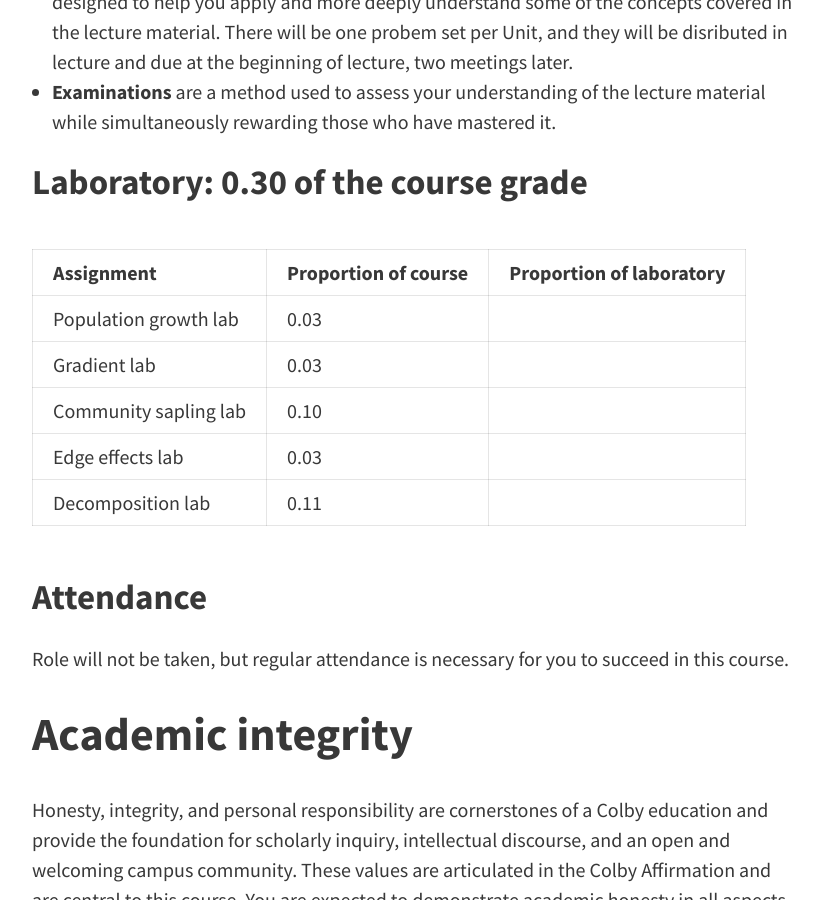
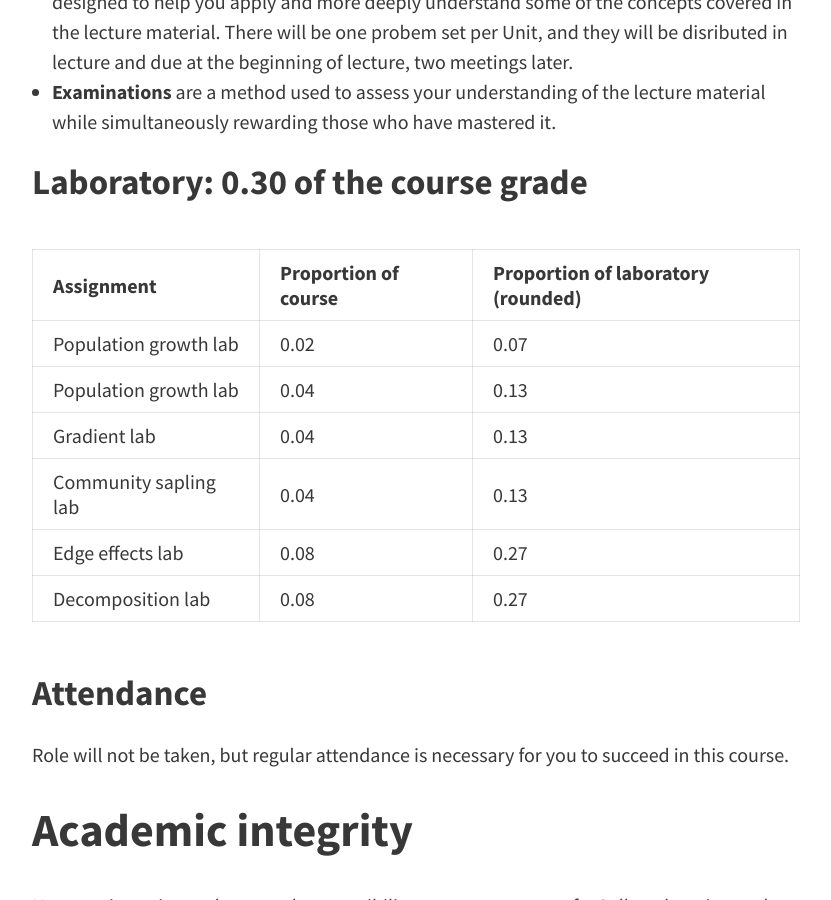
Before and after one commit to davan690/ColbyEcology.github.io, a Jekyll site: the page built from pages/syllabus.md, in a window 1280 px wide and 900 px high, scrolled down 4299 px. Shown: the whole window, without its empty margins (224-1055 px from the left). Built offline with Jekyll 4.4.1, drawn with Linux system fonts in a browser that asks for light colours.

Commit message:
lab syll point breakdown

```diff
--- a/pages/syllabus.md
+++ b/pages/syllabus.md
@@ -76,13 +76,14 @@ Examination III     | 0.15                    | 0.21
 
 ## Laboratory: 0.30 of the course grade
 
-Assignment              | Proportion of course | Proportion of laboratory           |
+Assignment              | Proportion of course | Proportion of laboratory (rounded) |
 :-----------------------|:---------------------|:-----------------------------------|
-Population growth lab   | 0.03                 |                                    |
-Gradient lab            | 0.03                 |                                    |
-Community sapling lab   | 0.10                 |                                    |
-Edge effects lab        | 0.03                 |                                    |
-Decomposition lab       | 0.11                 |                                    |
+Population growth lab   | 0.02                 | 0.07                               |
+Population growth lab   | 0.04                 | 0.13                               |
+Gradient lab            | 0.04                 | 0.13                               |
+Community sapling lab   | 0.04                 | 0.13                               |
+Edge effects lab        | 0.08                 | 0.27                               |
+Decomposition lab       | 0.08                 | 0.27                               |
 
 ## Attendance
 Role will not be taken, but regular attendance is necessary for you to succeed in this course.
```
